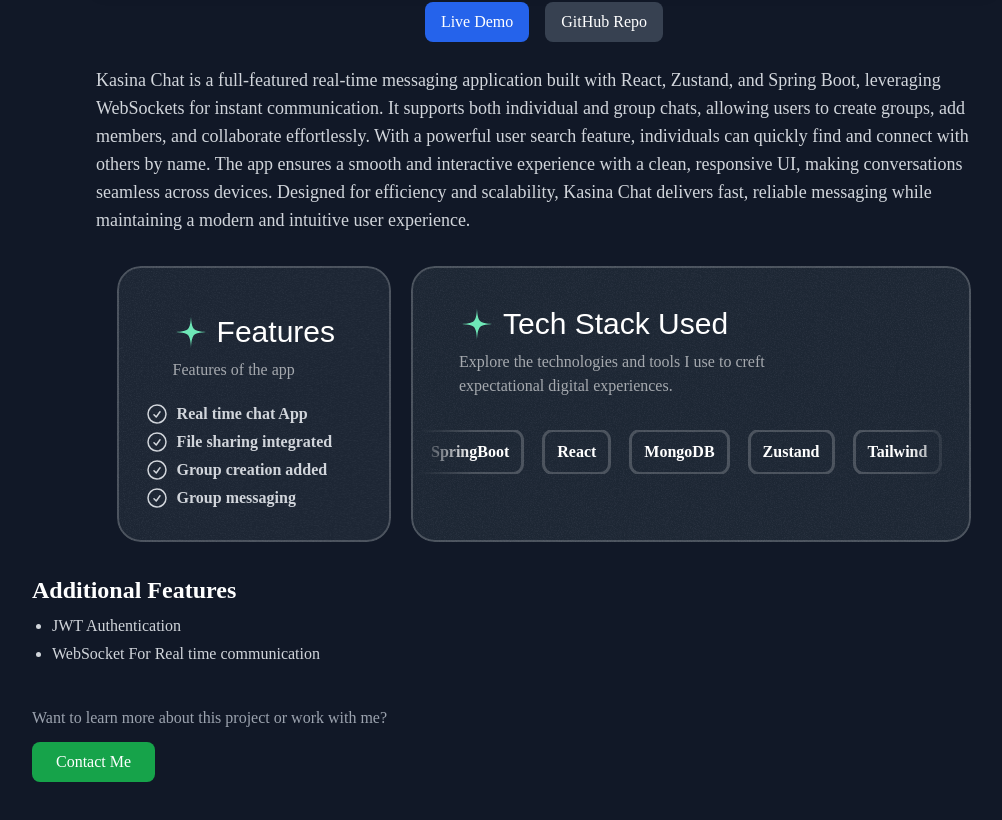
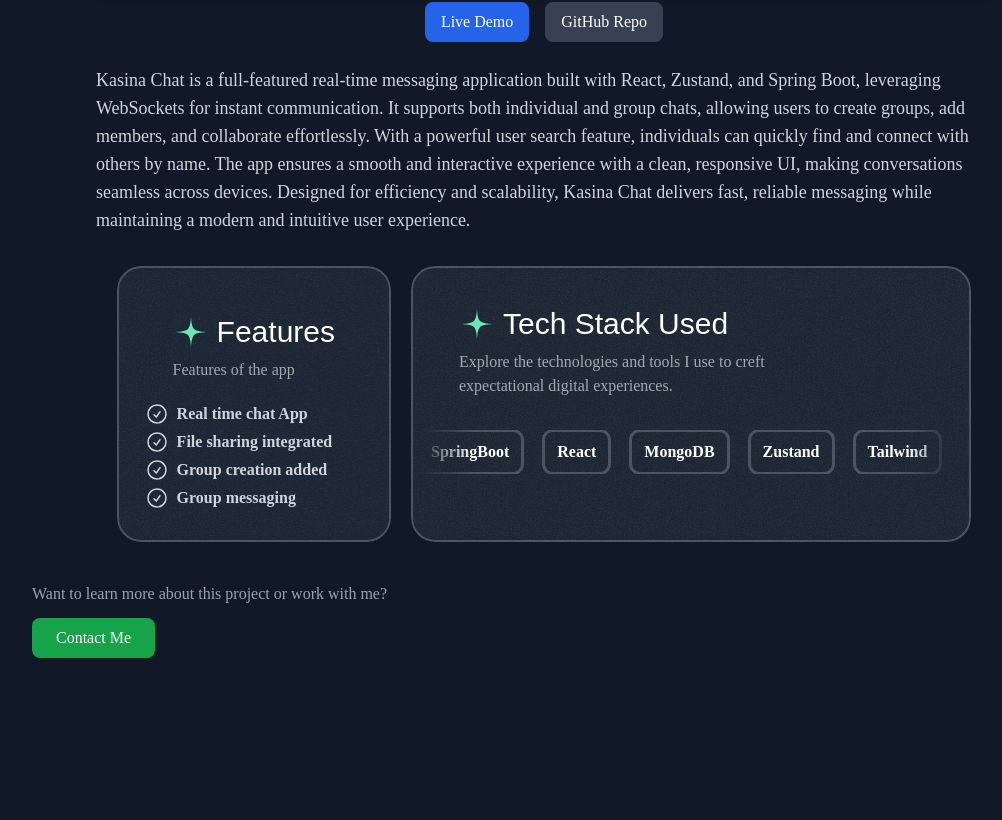
Before and after one commit to Estifanos58/Porfolio, a Next.js app: page /detail/123 in a window 1280 px wide. Shown: the part 587-1407 px from the top of the page, without its empty margins (96-1098 px from the left). After the commit the page ends 1293 px from the top, so only its background shows below. Built offline with nearby package versions, Linux system fonts and the light colour scheme; a web font is replaced by a local one.

Commit message:
links reorderd

```diff
--- a/src/app/detail/[id]/page.tsx
+++ b/src/app/detail/[id]/page.tsx
@@ -16,7 +16,7 @@ const page = async ({params}: {params: Promise<{id: string}>}) => {
   const project = portfolioProjects.filter((project)=> project.id == id)[0];
   return (
     <div className=''>
-      <Header/>
+      <Header home="../#home" about="../#about" contact="../#contact" project="../#project"/>
       <div className="bg-gray-900 mt-10 flex flex-col justify-center items-center text-white min-h-screen py-12 px-6 md:px-16">
       {/* Hero Section */}
       <div className="max-w-5xl mx-auto">
@@ -70,7 +70,6 @@ const page = async ({params}: {params: Promise<{id: string}>}) => {
                   <p>{feature.title}</p>
                 </div>
               ))}
-              {/* </div>    */}
             </Card>
             <Card className="h-auto p-2 col-span-1">
                 <CardHeader title="Tech Stack Used" description="Explore the technologies and tools I use to creft expectational digital experiences." className=""/>
@@ -87,37 +86,21 @@ const page = async ({params}: {params: Promise<{id: string}>}) => {
                 </div>
                 </div>
             </Card>
+            {/* <Card className="h-auto p-4 col-span-1">
+            <CardHeader title="Another Features" description="Another Feature "/>
+              {project?.otherResult.map((feature, index) => (
+                <div key={index} className="text-gray-300 flex gap-2 mx-3 -mt-3 mb-4 font-semibold">
+                  <CheckCircleIcon className="size-5 md:size-6" />
+                  <p>{feature.title}</p>
+                </div>
+              ))}
+            </Card> */}
 
         </div>
 
-        {/* Tech Stack */}
+        {/* Additional Features */}
 
 
-        {/* <div className="mt-8">
-          <h2 className="text-2xl font-semibold font-serif tracking-wider">Tech Stack</h2>
-          <div className="flex flex-wrap gap-3 mt-3">
-            {project?.tech.map((tech, index) => (
-              <span
-                key={index}
-                className="bg-gray-800 px-4 py-1 rounded-lg text-gray-300"
-              >
-                {tech.title}
-              </span>
-            ))}
-          </div>
-        </div> */}
-
-        {/* Additional Features */}
-        <div className="mt-8">
-          <h2 className="text-2xl font-semibold">Additional Features</h2>
-          <ul className="mt-2 text-gray-400 space-y-1 list-disc pl-5">
-            {project?.otherResult.map((feature, index) => (
-              <li key={index} className="text-gray-300">
-                {feature.title}
-              </li>
-            ))}
-          </ul>
-        </div>
 
         {/* Footer CTA */}
         <div className="mt-10">
--- a/src/app/page.tsx
+++ b/src/app/page.tsx
@@ -12,7 +12,7 @@ export default function Home() {
   return (
     <div className="relative">
        <SideName/>
-        <Header/>
+        <Header home="#home" about="#about" contact="#contact" project="#project"/>
         <HeroSection />
         <ProjectsSection />
         <TapeSection/>
--- a/src/sections/Header.tsx
+++ b/src/sections/Header.tsx
@@ -3,14 +3,14 @@ import linkedin from '@/assets/icons/linkedin.png'
 import github from '@/assets/icons/github_icon.png'
 import Image from 'next/image';
 
-export const Header = () => {
+export const Header = ({home, project, about, contact}:{home:string, project:string, about:string, contact:string}) => {
   return (
     <div className="flex justify-center gap-6 items-center fixed top-3 w-full z-10">
       <nav className="flex gap-1 md:gap-4  p-0.5 border border-white/15 rounded-full bg-white/10 backdrop-blur">
-        <a href="#home" className="nav-item">Home</a>
-        <a href="#project" className="nav-item">Project</a>
-        <a href="#about" className="nav-item">About</a>
-        <a href="#contact" className="nav-item bg-white text-gray-900 hover:bg-white/70 hover:text-gray-900">Contact</a>
+        <a href={home} className="nav-item">Home</a>
+        <a href={project} className="nav-item">Project</a>
+        <a href={about} className="nav-item">About</a>
+        <a href={contact} className="nav-item bg-white text-gray-900 hover:bg-white/70 hover:text-gray-900">Contact</a>
       </nav>
       <div className='hidden md:flex gap-4 p-0.5 border border-white/15 rounded-full bg-white/30 backdrop-blur'>
         <a className='hover:bg-white/10  p-2 rounded-full' href="https://estifkebe08@gmail.com">
```
